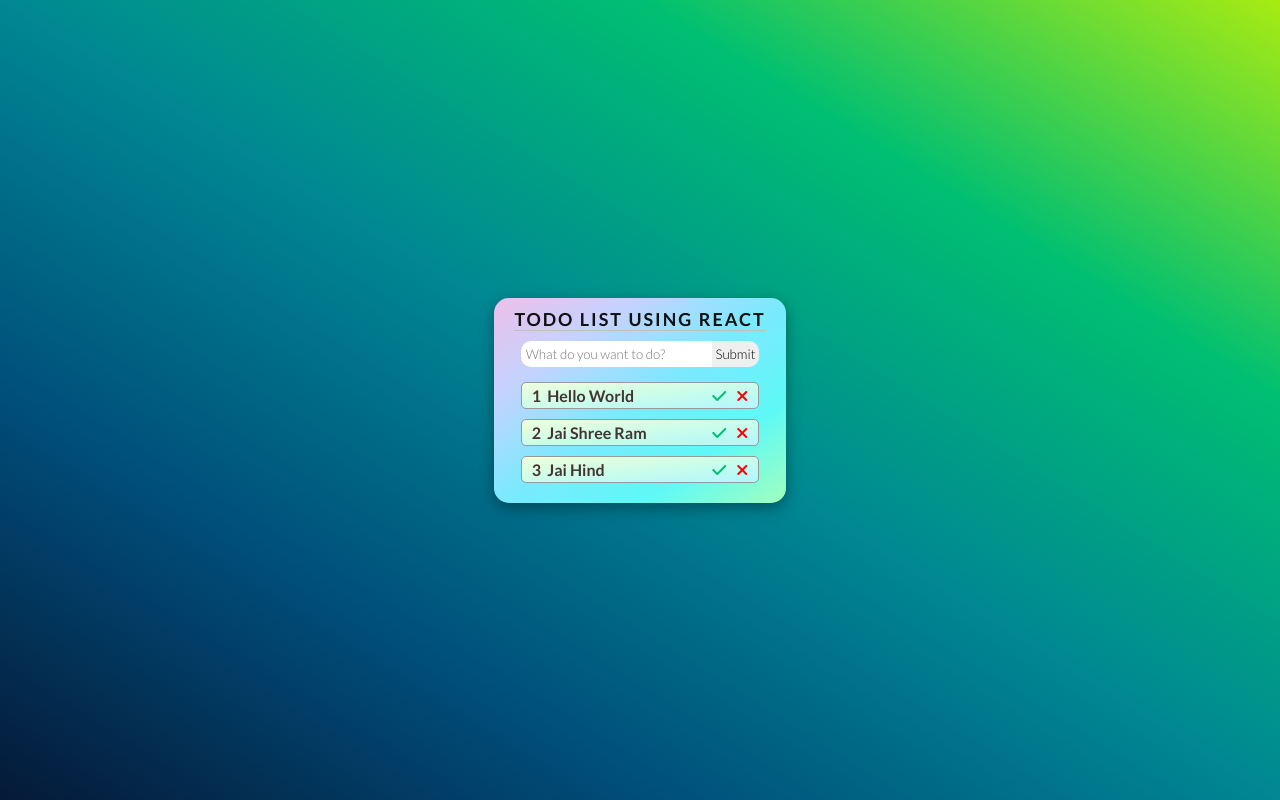
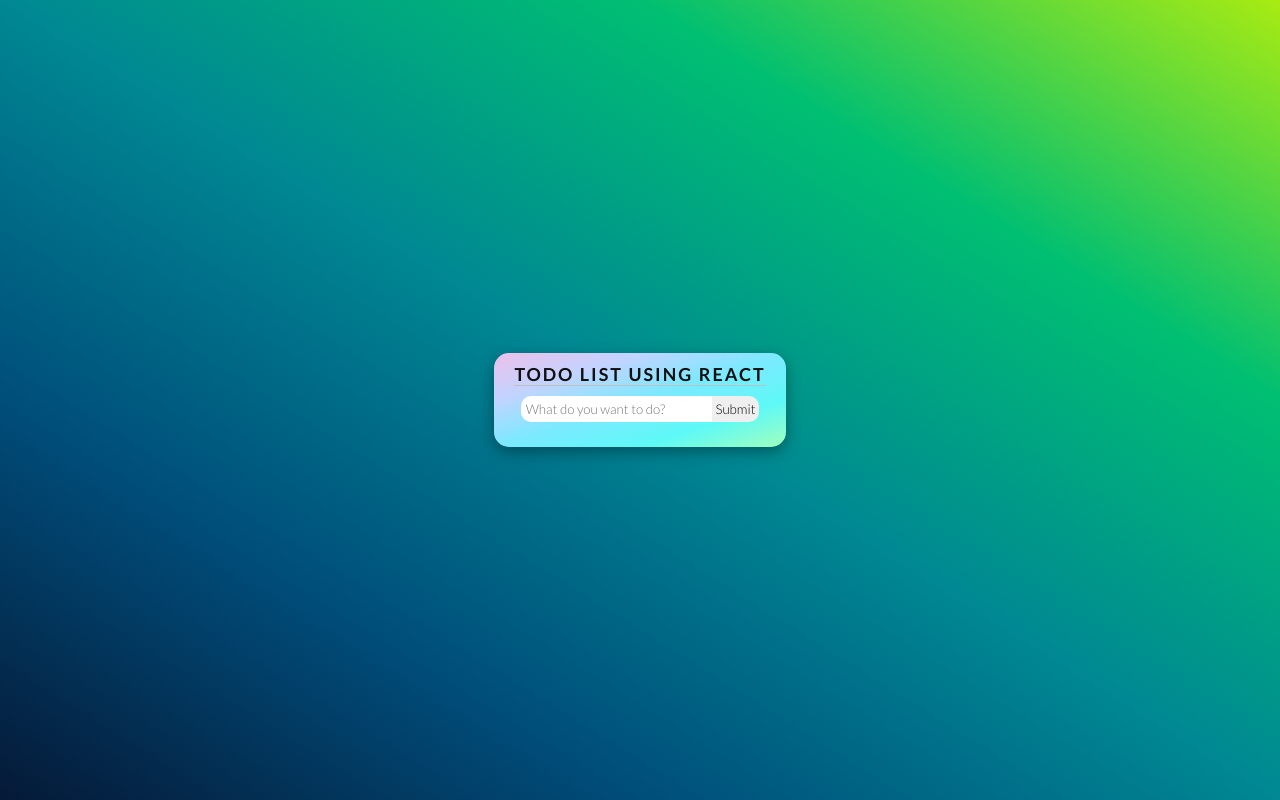
Before and after one commit to ddepu11/todo-react-app, a React (Create React App) app: page / in a window 1280 px wide. Built offline with nearby package versions, Linux system fonts and the light colour scheme.

Commit message:
removed bug

```diff
--- a/src/App.css
+++ b/src/App.css
@@ -86,6 +86,7 @@
   border-radius: 5px;
   border: 0.1px solid #999;
   margin-bottom: 10px;
+  position: relative;
 }
 .todo p {
   color: #433;
@@ -135,3 +136,9 @@
   cursor: pointer;
   padding: 5px 0px;
 }
+.line {
+  width: 70%;
+  position: absolute;
+  height: 2px;
+  background-color: black;
+}
--- a/src/App.jsx
+++ b/src/App.jsx
@@ -10,25 +10,7 @@
     hasCompleted: false,
   });
 
-  const [todos, setTodos] = useState([
-    {
-      id: 4,
-      title: "Hello World ",
-      hasCompleted: false,
-    },
-
-    {
-      id: 8,
-      title: "Jai Shree Ram ",
-      hasCompleted: false,
-    },
-
-    {
-      id: 87,
-      title: "Jai Hind",
-      hasCompleted: false,
-    },
-  ]);
+  const [todos, setTodos] = useState([]);
 
   const handleRemove = (e) => {
     const { id } = e.target;
@@ -50,10 +32,19 @@
     setTodo({ hasCompleted: false, title: value.trim() });
   };
 
-  const handleSubmit = (e) => {
+  const handleSubmit = async (e) => {
     e.preventDefault();
-    setTodos([...todos, { ...todo, id: Math.floor(Math.random() * 100) }]);
-    e.target[0].value = "";
+    if (todo.title !== "" && todo.title !== null) {
+      setTodos([...todos, { ...todo, id: Math.floor(Math.random() * 100) }]);
+      e.target[0].value = "";
+      setTodo({
+        id: 0,
+        title: "",
+        hasCompleted: false,
+      });
+    } else {
+      alert("Write Something");
+    }
   };
 
   return (
--- a/src/Todo.jsx
+++ b/src/Todo.jsx
@@ -1,12 +1,12 @@
 const Todo = ({ todos, handleComplete, handleRemove }) => {
   return (
     <div className="todos">
-      {todos.map(({ title, id }, index) => (
+      {todos.map(({ title, id, hasCompleted }, index) => (
         <div key={index} className="todo flex">
+          {hasCompleted ? <span className="line"></span> : ""}
           <p>
             <span>{index + 1}</span>&nbsp;&nbsp;{title}
           </p>
-
           <div className="buttons">
             <i
               onClick={handleComplete}
```
Also changed, not shown: 1 other file (tests, documents, lock files or other folders).
